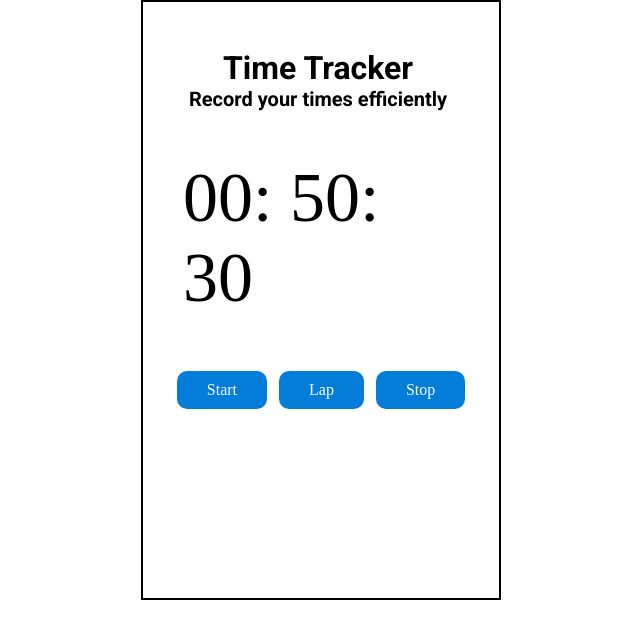
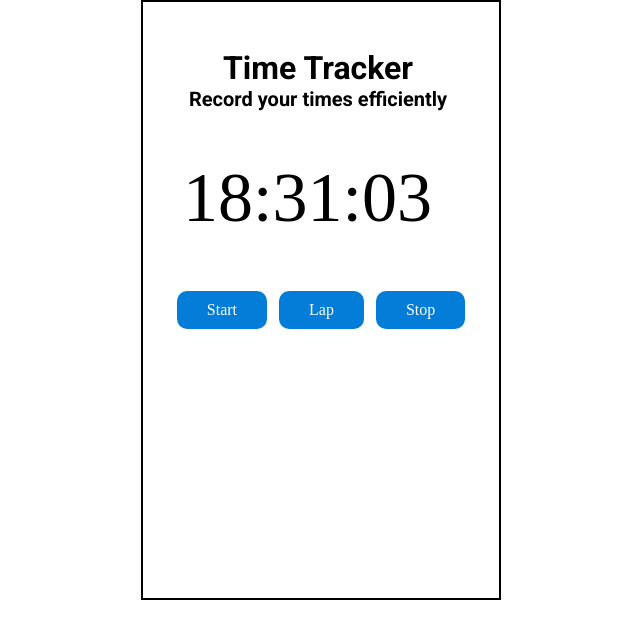
Before and after one commit to Ahad-Web3/Websites, a plain HTML site: page Time Tracking Chrome Extension/index.html in a window 1280 px wide. Shown: the whole page, without its empty margins (319-959 px from the left). Drawn offline with Linux system fonts and the light colour scheme.

Commit message:
displaying current time

```diff
--- a/Time Tracking Chrome Extension/index.html
+++ b/Time Tracking Chrome Extension/index.html
@@ -9,14 +9,14 @@
     <link href="https://fonts.googleapis.com/css2?family=Black+Ops+One&family=Roboto:wght@400;700&display=swap" rel="stylesheet">
     <link rel="stylesheet" href="/DS-DIGI.TTF">
 </head>
-<body>
+<body onload="startTime()">
     <header>
         <h1>Time Tracker</h1>
         <p>Record your times efficiently
         </p>
     </header>
     <main>
-        <div class="clock">
+        <div class="clock" id="txt">
             <p>00: 50: 30</p>
         </div>
         <div class="buttons">
@@ -26,4 +26,22 @@
         </div>
     </main>
 </body>
+
+<script>
+    function startTime() {
+      const today = new Date();
+      let h = today.getHours();
+      let m = today.getMinutes();
+      let s = today.getSeconds();
+      m = checkTime(m);
+      s = checkTime(s);
+      document.getElementById('txt').innerHTML =  h + ":" + m + ":" + s;
+      setTimeout(startTime, 1000);
+    }
+
+    function checkTime(i) {
+      if (i < 10) {i = "0" + i};  // add zero in front of numbers < 10
+      return i;
+    }
+    </script>
 </html>
```
